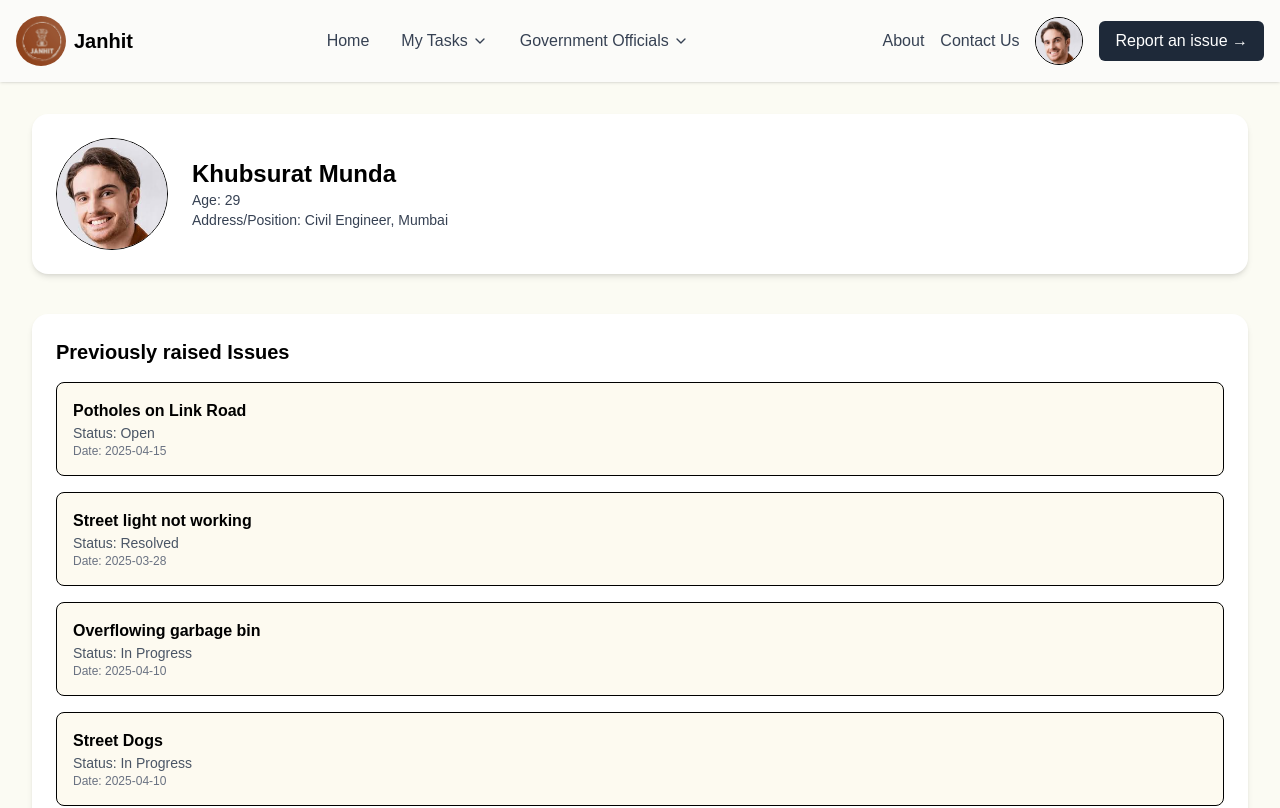
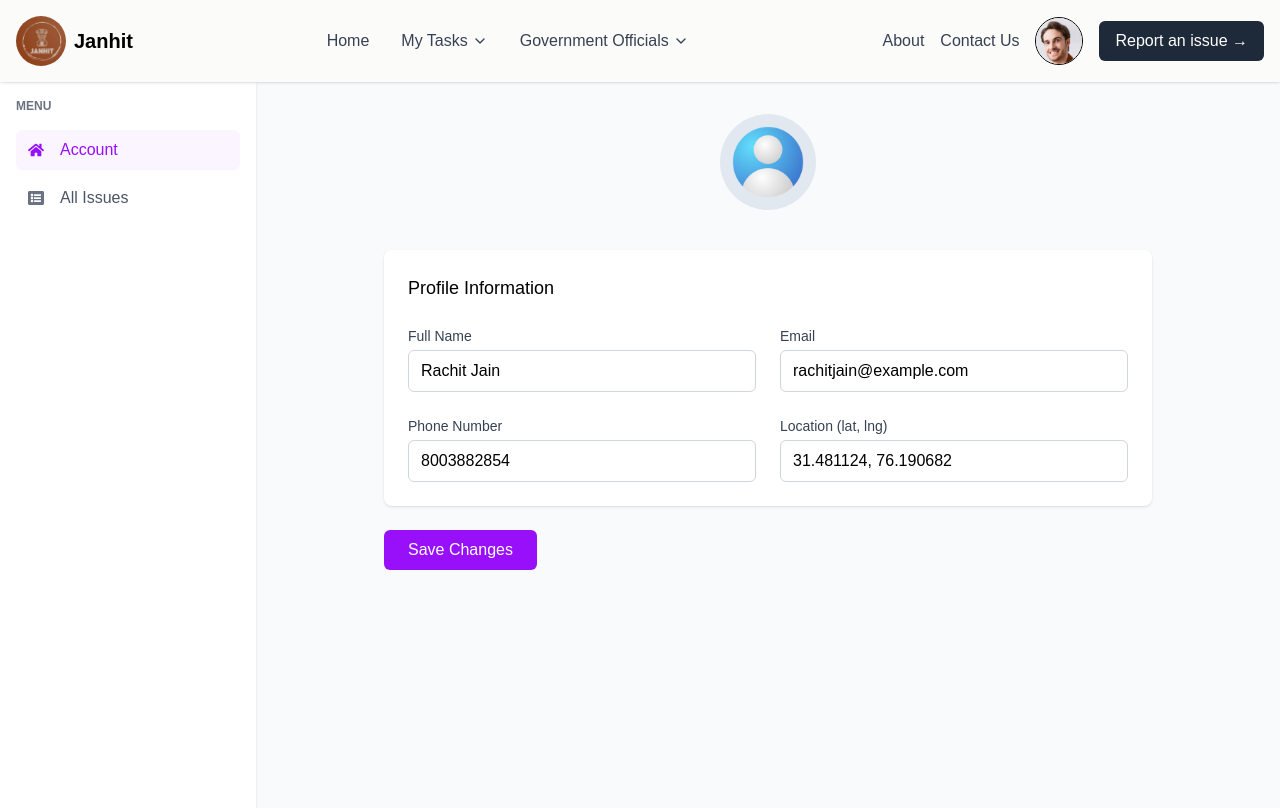
Before and after one commit to Rachit-31/Janhit, a React (Vite) app in the folder Client/: page /dashboardUser in a window 1280 px wide. Shown: the top 808 px of the page. Built offline with nearby package versions, Linux system fonts and the light colour scheme.

Commit message:
improved ui of dashboard

```diff
--- a/Client/src/pages/DashboardUser.tsx
+++ b/Client/src/pages/DashboardUser.tsx
@@ -1,52 +1,161 @@
-import React from 'react';
-import userImg from '../assets/userImgM.jpg'; // adjust to your actual image path
-
-type Issue = {
-  id: number;
-  title: string;
-  status: 'Open' | 'Resolved' | 'In Progress';
-  date: string;
-};
-
-const mockUser = {
-  name: 'Khubsurat Munda',
-  age: 29,
-  position: 'Civil Engineer, Mumbai',
-  profileImage: userImg,
-  issues: [
-    { id: 1, title: 'Potholes on Link Road', status: 'Open', date: '2025-04-15' },
-    { id: 2, title: 'Street light not working', status: 'Resolved', date: '2025-03-28' },
-    { id: 3, title: 'Overflowing garbage bin', status: 'In Progress', date: '2025-04-10' },
-    { id: 4, title: 'Street Dogs', status: 'In Progress', date: '2025-04-10' },
-  ] as Issue[],
-};
+import React, { useState } from "react";
+import { FaHome, FaListAlt, FaLock } from "react-icons/fa";
 
 const DashboardUser: React.FC = () => {
-  const { name, age, position, profileImage, issues } = mockUser;
+  const [activeSection, setActiveSection] = useState<"account" | "issues">("account");
+
+  const [formData, setFormData] = useState({
+    name: "Rachit Jain",
+    email: "rachitjain@example.com",
+    phone: "8003882854",
+    location: "31.481124, 76.190682"
+  });
+
+  const [issues] = useState([
+    { id: 1, title: "Pothole on Main Road", status: "Pending" },
+    { id: 2, title: "Streetlight not working", status: "Assigned" },
+    { id: 3, title: "Garbage collection delayed", status: "Resolved" },
+  ]);
+
+  const handleChange = (e: React.ChangeEvent<HTMLInputElement>) => {
+    const { name, value } = e.target;
+    setFormData(prev => ({ ...prev, [name]: value }));
+  };
+
+  const handleSubmit = (e: React.FormEvent) => {
+    e.preventDefault();
+    console.log("Profile updated:", formData);
+    // Add update logic here (API call, etc.)
+  };
 
   return (
-    <div className="min-h-screen bg-[#fbfbf3] text-black p-8">
-      {/* Profile Section */}
-      <div className="flex flex-col md:flex-row items-center gap-6 bg-white shadow-md rounded-2xl p-6 mb-10">
-        <img src={profileImage} alt="User" className="w-28 h-28 rounded-full border border-black object-cover" />
-        <div>
-          <h1 className="text-2xl font-bold">{name}</h1>
-          <p className="text-sm text-gray-700">Age: {age}</p>
-          <p className="text-sm text-gray-700">Address/Position: {position}</p>
+    <div className="flex flex-col md:flex-row min-h-screen bg-gray-50">
+      {/* Sidebar */}
+      <div className="w-full md:w-64 bg-white shadow-sm p-4">
+        <div className="mb-8">
+          <h2 className="text-xs font-semibold text-gray-500 mb-4">MENU</h2>
+          <div className="space-y-2">
+            <div
+              className={`flex items-center p-2 rounded-md cursor-pointer ${activeSection === "account" ? "bg-purple-50" : "hover:bg-gray-100"}`}
+              onClick={() => setActiveSection("account")}
+            >
+              <div className={`w-6 h-6 flex items-center justify-center mr-3 ${activeSection === "account" ? "text-purple-600" : "text-gray-500"}`}>
+                <FaHome size={16} />
+              </div>
+              <span className={`${activeSection === "account" ? "text-purple-600 font-medium" : "text-gray-600"}`}>
+                Account
+              </span>
+            </div>
+
+            <div
+              className={`flex items-center p-2 rounded-md cursor-pointer ${activeSection === "issues" ? "bg-purple-50" : "hover:bg-gray-100"}`}
+              onClick={() => setActiveSection("issues")}
+            >
+              <div className={`w-6 h-6 flex items-center justify-center mr-3 ${activeSection === "issues" ? "text-purple-600" : "text-gray-500"}`}>
+                <FaListAlt size={16} />
+              </div>
+              <span className={`${activeSection === "issues" ? "text-purple-600 font-medium" : "text-gray-600"}`}>
+                All Issues
+              </span>
+            </div>
+          </div>
         </div>
       </div>
 
-      {/* Issues Section */}
-      <div className="bg-white shadow-md rounded-2xl p-6">
-        <h2 className="text-xl font-semibold mb-4">Previously raised Issues</h2>
-        <div className="space-y-4">
-          {issues.map((issue) => (
-            <div key={issue.id} className="p-4 border rounded-lg bg-[#fdfaf0]">
-              <h3 className="font-semibold">{issue.title}</h3>
-              <p className="text-sm text-gray-600">Status: <span className="font-medium">{issue.status}</span></p>
-              <p className="text-xs text-gray-500">Date: {issue.date}</p>
+
+      <div className="flex-1 p-4 md:p-8">
+        <div className="max-w-3xl mx-auto">
+          {activeSection === "account" && (
+            <div>
+              <div className="flex flex-col items-center mb-8">
+                <div className="relative mb-2">
+                  <div className="w-24 h-24 rounded-full bg-slate-200 overflow-hidden flex items-end justify-center">
+                    <img
+                      src="\public\Profile.png"
+                      alt="Profile"
+                      className="w-24 h-24 object-cover"
+                    />
+                  </div>
+                </div>
+              </div>
+
+              <form onSubmit={handleSubmit}>
+                <div className="bg-white rounded-lg shadow-sm p-6">
+                  <h2 className="text-lg font-medium mb-6">Profile Information</h2>
+                  <div className="grid grid-cols-1 md:grid-cols-2 gap-6 mb-6">
+                    <div>
+                      <label className="block text-sm font-medium text-gray-700 mb-1">Full Name</label>
+                      <input
+                        type="text"
+                        name="name"
+                        value={formData.name}
+                        onChange={handleChange}
+                        className="w-full px-3 py-2 border border-gray-300 rounded-md"
+                      />
+                    </div>
+                    <div>
+                      <label className="block text-sm font-medium text-gray-700 mb-1">Email</label>
+                      <input
+                        type="email"
+                        name="email"
+                        value={formData.email}
+                        onChange={handleChange}
+                        className="w-full px-3 py-2 border border-gray-300 rounded-md"
+                      />
+                    </div>
+                  </div>
+                  <div className="grid grid-cols-1 md:grid-cols-2 gap-6">
+                    <div>
+                      <label className="block text-sm font-medium text-gray-700 mb-1">Phone Number</label>
+                      <input
+                        type="text"
+                        name="phone"
+                        value={formData.phone}
+                        onChange={handleChange}
+                        className="w-full px-3 py-2 border border-gray-300 rounded-md"
+                      />
+                    </div>
+                    <div>
+                      <label className="block text-sm font-medium text-gray-700 mb-1">Location (lat, lng)</label>
+                      <input
+                        type="text"
+                        name="location"
+                        value={formData.location}
+                        onChange={handleChange}
+                        className="w-full px-3 py-2 border border-gray-300 rounded-md"
+                      />
+                    </div>
+                  </div>
+                </div>
+                <div className="mt-6">
+                  <button
+                    type="submit"
+                    className="px-6 py-2 bg-purple-600 text-white font-medium rounded-md hover:bg-purple-700 focus:outline-none focus:ring-2 focus:ring-purple-500 focus:ring-offset-2"
+                  >
+                    Save Changes
+                  </button>
+                </div>
+              </form>
             </div>
-          ))}
+          )}
+
+          {activeSection === "issues" && (
+            <div>
+              <h2 className="text-lg font-medium mb-6">Your Issues</h2>
+              <div className="bg-white rounded-lg shadow-sm p-6">
+                {issues.length > 0 ? (
+                  issues.map(issue => (
+                    <div key={issue.id} className="border-b border-gray-200 py-2">
+                      <p className="font-medium">{issue.title}</p>
+                      <p className="text-sm text-gray-600">Status: {issue.status}</p>
+                    </div>
+                  ))
+                ) : (
+                  <p className="text-gray-500">No issues found.</p>
+                )}
+              </div>
+            </div>
+          )}
         </div>
       </div>
     </div>
```
Also changed, not shown: Client/public/Profile.png (added).
